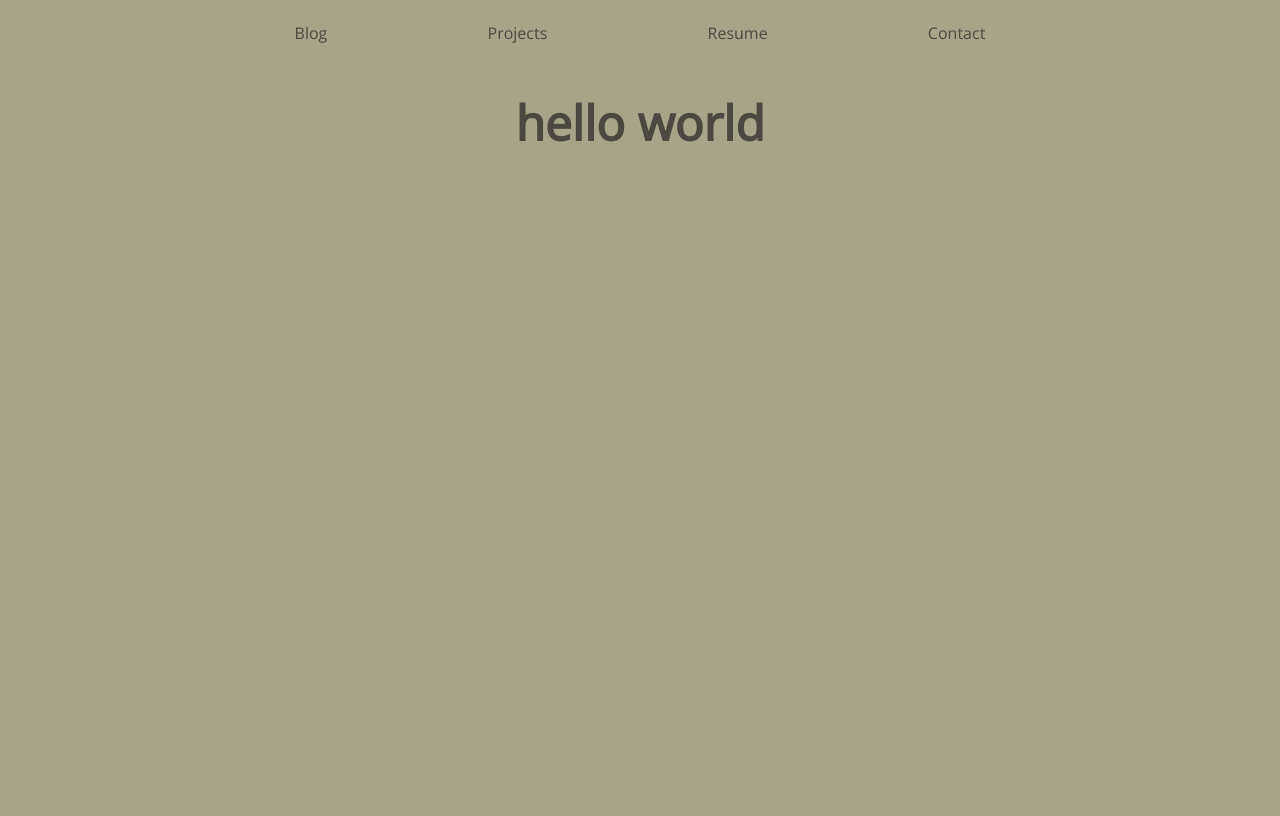
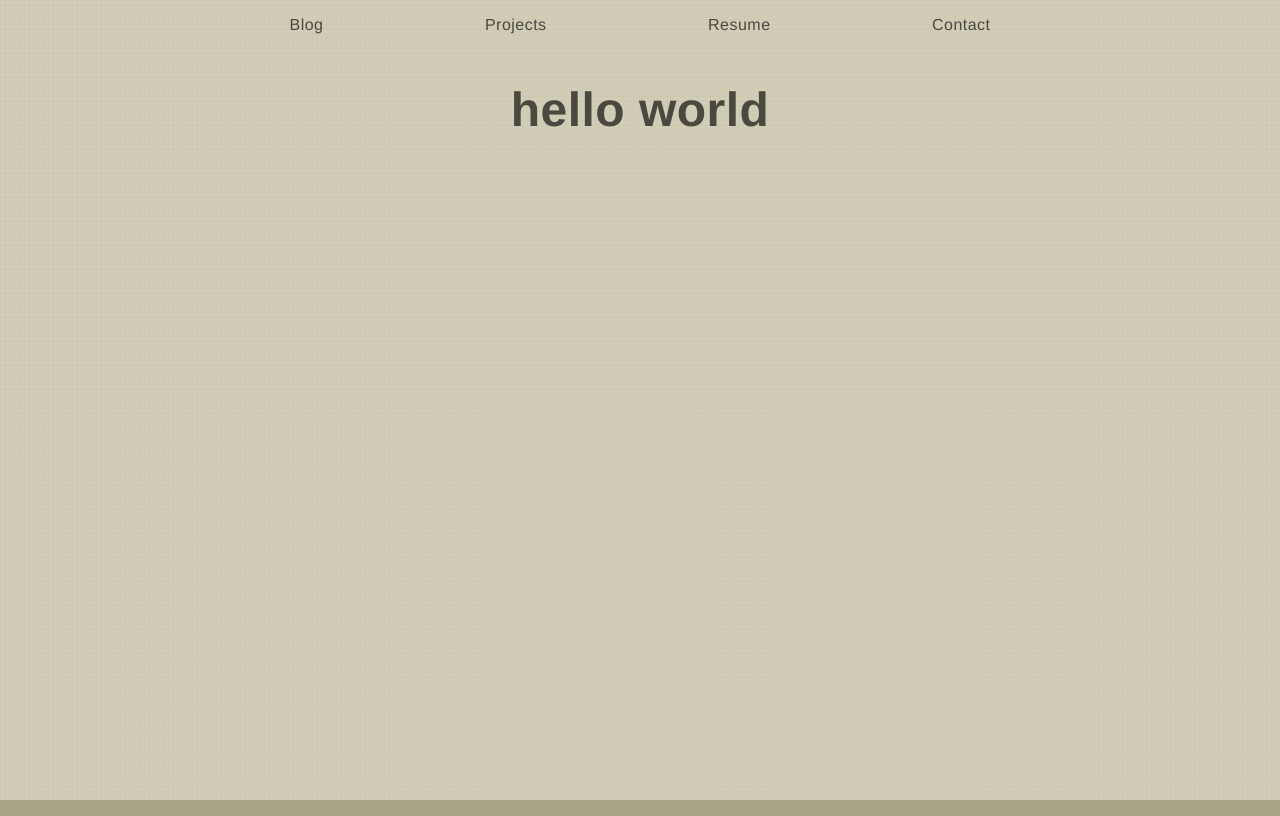
Before and after one commit to AbdallahMehiz/AbdallahMehiz.Github.io, a Vue app: page / in a window 1280 px wide. Built offline with nearby package versions, Linux system fonts and the light colour scheme.

Commit message:
changed body background its our code :)))))

```diff
--- a/src/style/style.css
+++ b/src/style/style.css
@@ -1,7 +1,45 @@
 @import url("https://fonts.googleapis.com/css?family=Open+Sans");
 
 body {
-  text-decoration: none;
+  margin: 0;
+  background-color: #d1cdb7;
+  -webkit-background-size: 0.3rem 0.3rem;
+  -moz-background-size: 0.3rem 0.3rem;
+  background-size: 0.3rem 0.3rem;
+  background-image: -webkit-linear-gradient(
+      left,
+      #ccc8b1 1px,
+      rgba(204, 200, 177, 0) 1px
+    ),
+    -webkit-linear-gradient(top, #ccc8b1 1px, rgba(204, 200, 177, 0) 1px);
+  background-image: -moz-linear-gradient(
+      left,
+      #ccc8b1 1px,
+      rgba(204, 200, 177, 0) 1px
+    ),
+    -moz-linear-gradient(top, #ccc8b1 1px, rgba(204, 200, 177, 0) 1px);
+  background-image: -o-linear-gradient(
+      left,
+      #ccc8b1 1px,
+      rgba(204, 200, 177, 0) 1px
+    ),
+    -o-linear-gradient(top, #ccc8b1 1px, rgba(204, 200, 177, 0) 1px);
+  background-image: -ms-linear-gradient(
+      left,
+      #ccc8b1 1px,
+      rgba(204, 200, 177, 0) 1px
+    ),
+    -ms-linear-gradient(top, #ccc8b1 1px, rgba(204, 200, 177, 0) 1px);
+  background-image: linear-gradient(
+      to right,
+      #ccc8b1 1px,
+      rgba(204, 200, 177, 0) 1px
+    ),
+    linear-gradient(to bottom, #ccc8b1 1px, rgba(204, 200, 177, 0) 1px);
+  font-family: helvetica, sans-serif;
+  letter-spacing: 0.03rem;
+  font-weight: lighter;
+  color: #454138;
 }
 
 :root {
```
